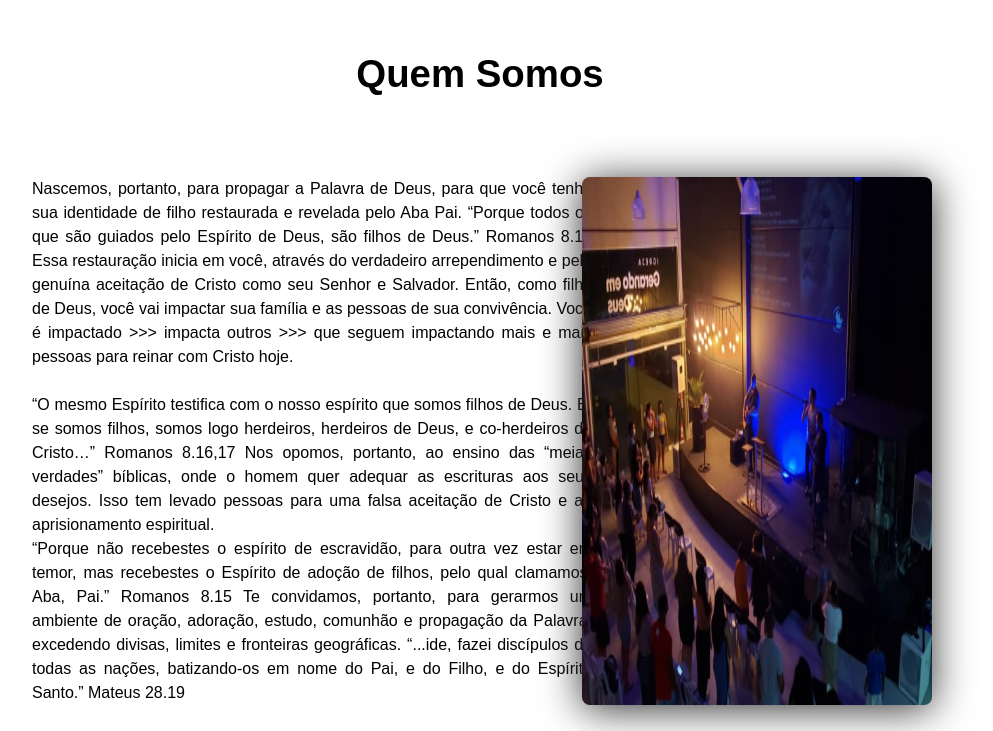
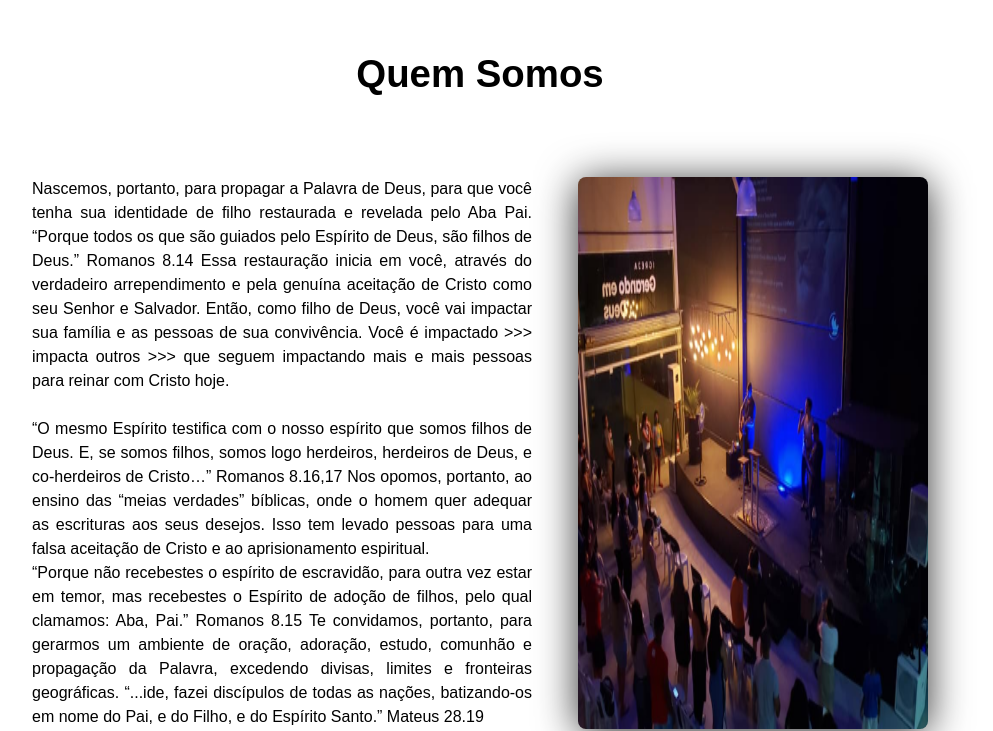
Before and after one commit to DaviGDias/SiteGerandoEmDeus, a Next.js app: page / in a window 1280 px wide. Shown: the part 766-1497 px from the top of the page, without its empty margins (160-1153 px from the left). Built offline with nearby package versions, Linux system fonts and the light colour scheme.

Commit message:
Update styled.ts

```diff
--- a/src/components/QuemSomos/styled.ts
+++ b/src/components/QuemSomos/styled.ts
@@ -20,7 +20,7 @@ export const ContainerSobre = styled.div`
     justify-content: space-between;
 
     img{
-        width: auto;
+        flex: 1;
         filter: drop-shadow(0px 4px 20px #2E2E2E);
         border-radius: 8px;
 
@@ -44,6 +44,6 @@ export const TextP = styled.p`
     font-size: 1rem;
     line-height: 1.5;
     text-align: justify;
-    width: 560px;
+    width: 500px;
 
 `;
```
